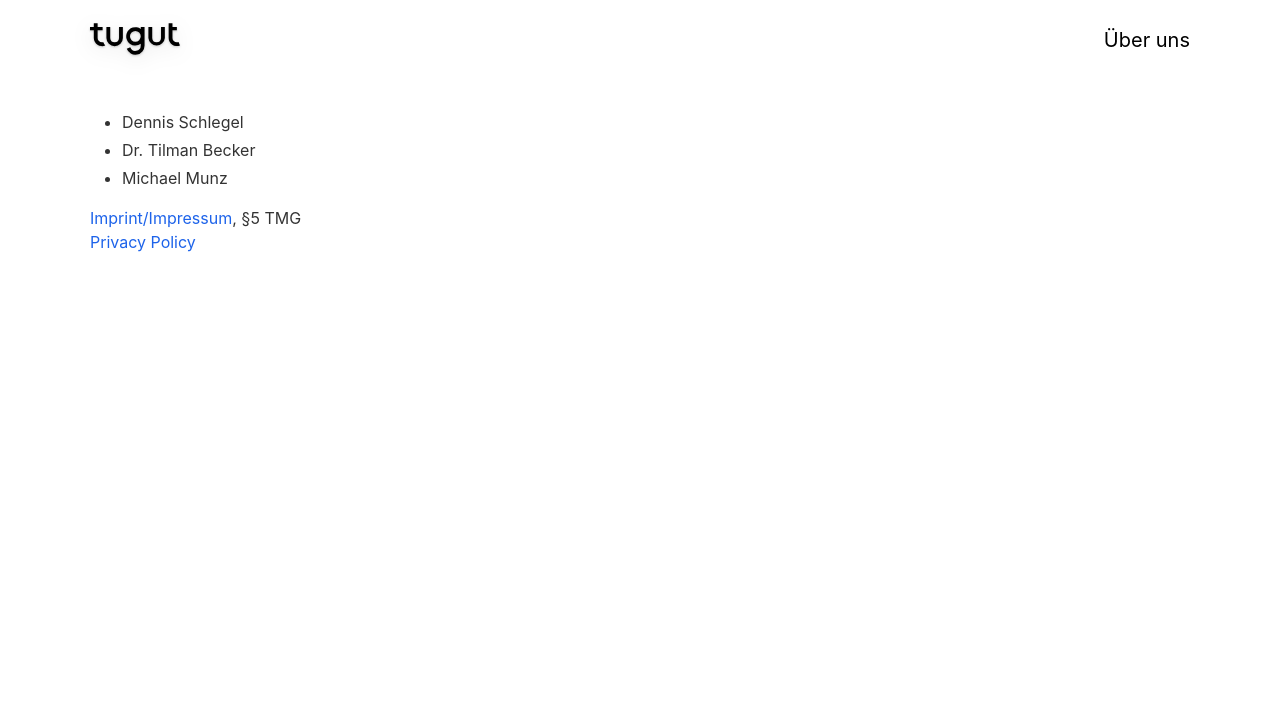
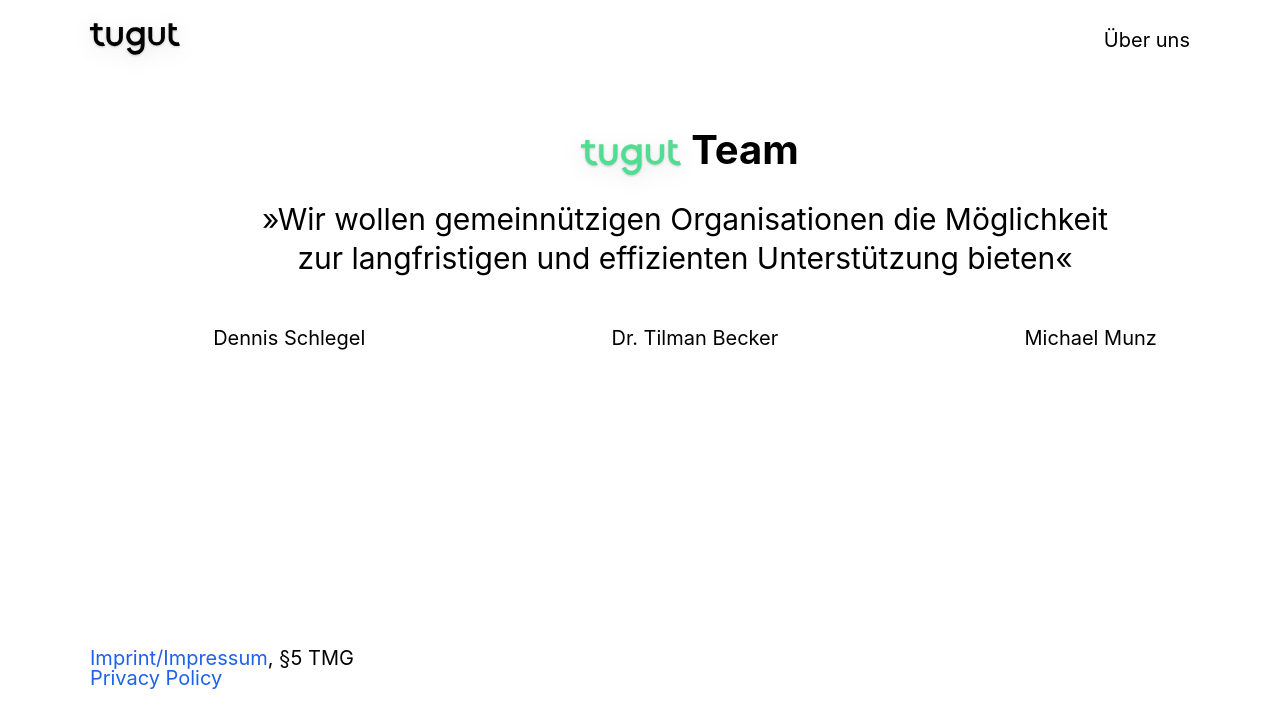
Before and after one commit to tugut-de/site, a Jekyll site: the page built from _pages/about.html, in a window 1280 px wide. Shown: the top 728 px of the page. Built offline with Jekyll 4.4.1, drawn with Linux system fonts in a browser that asks for light colours; nearby versions of some CDN libraries.

Commit message:
init team page

```diff
--- a/_layouts/default.html
+++ b/_layouts/default.html
@@ -17,8 +17,8 @@
             Ein neuer, innovativer Weg zur Finanzierung<br>
             gemeinnütziger Organisationen.
           </div>
+        </div>
 
-        </div>
         <div id="what-left">
           <div id="what-is">
             <img class="text-logo-left" src="{{ site.url }}{{ site.baseurl }}/assets/logo_white.svg"/> für Vereine
--- a/_layouts/page.html
+++ b/_layouts/page.html
@@ -14,6 +14,7 @@
       {% include header.html %}
       <div class="container">
         <article class="page markdown-body">
+
           {{ content }}
         </article>
       </div>
--- /dev/null
+++ b/_pages/about.html
@@ -0,0 +1,42 @@
+---
+title: Über uns
+include_in_header: true
+include_in_footer: false
+---
+
+<!DOCTYPE html>
+<html lang="en-us">
+
+{% include head.html %}
+
+<body>
+<div>
+  <div class="headerBackground">
+    <div>
+      {% include header.html %}
+      <div class="container">
+        <div id="what">
+          <div id="what-is">
+            <img class="text-logo" src="{{ site.url }}{{ site.baseurl }}/assets/logo_green.svg"/> Team
+          </div>
+          <div id="what-is-explanation">
+            »Wir wollen gemeinnützigen Organisationen die Möglichkeit<br>
+            zur langfristigen und effizienten Unterstützung bieten«
+          </div>
+        </div>
+
+        <div id="team">
+          <div>Dennis Schlegel</div>
+          <div>Dr. Tilman Becker</div>
+          <div>Michael Munz</div>
+        </div>
+
+        <a href="/site/imprint/">Imprint/Impressum</a>, §5 TMG
+        <br>
+        <a href="/site/privacypolicy/">Privacy Policy</a>
+      </div>
+    </div>
+  </div>
+</div>
+</body>
+</html>
--- a/_pages/about.md
+++ /dev/null
@@ -1,14 +0,0 @@
----
-layout: page
-title: Über uns
-include_in_header: true
-include_in_footer: false
----
-
-* Dennis Schlegel
-* Dr. Tilman Becker
-* Michael Munz
-
-<a href="/site/imprint/">Imprint/Impressum</a>, §5 TMG
-<br>
-<a href="/site/privacypolicy/">Privacy Policy</a>
--- a/_sass/layout.scss
+++ b/_sass/layout.scss
@@ -163,6 +163,13 @@
 	text-align: center;
 	font-size: 2rem;
 	line-height: 1.3;
+}
+
+#team {
+	margin-top: 50px;
+	display: flex;
+	justify-content: space-around;
+	margin-bottom: 300px;
 }
 
 @media only screen and (max-width: 768px) {
```
